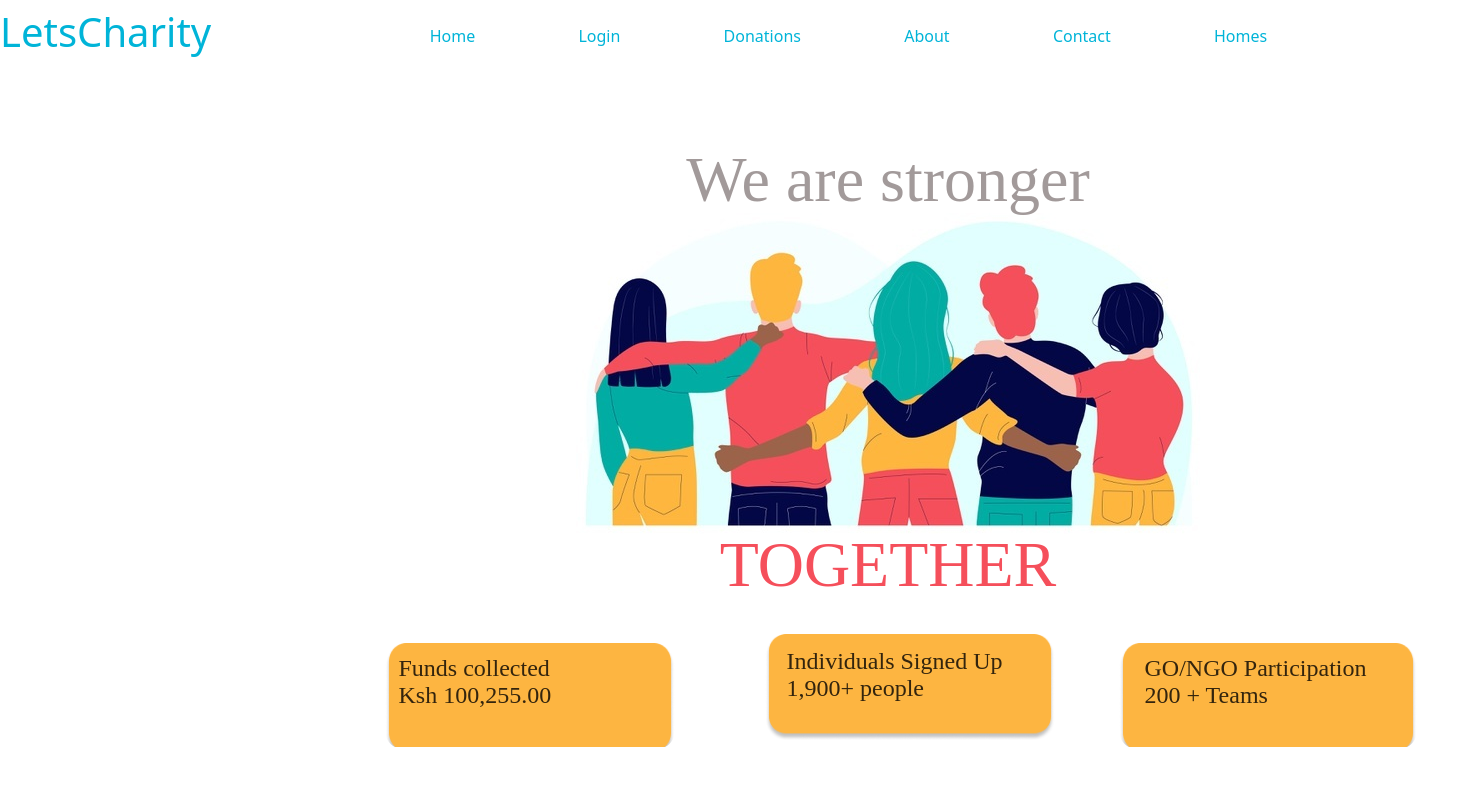
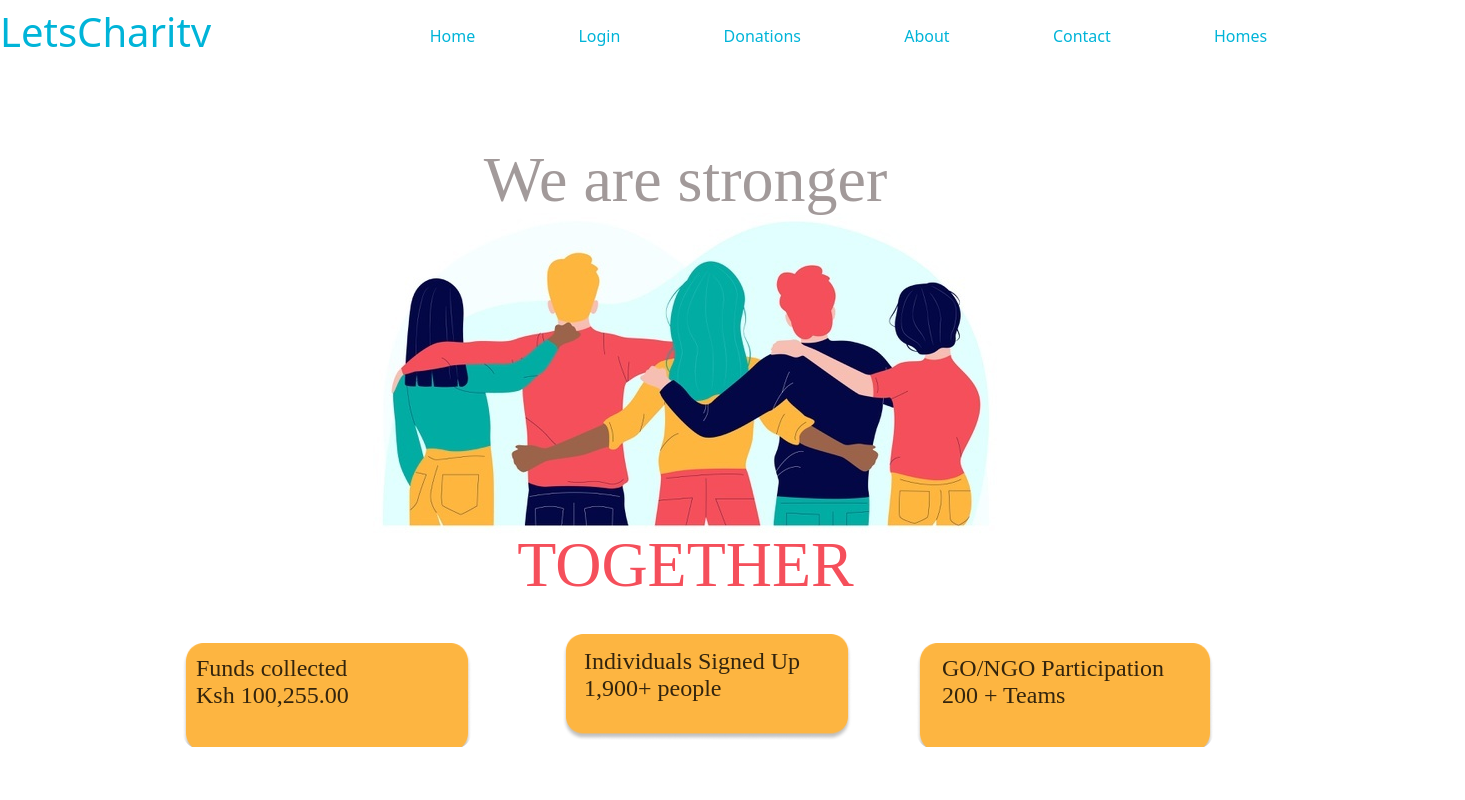
Before and after one commit to phase-5-children-s-home/childrens-home-app, a React (Create React App) app in the folder frontend/: page / in a window 1280 px wide. Shown: the top 800 px of the page, 1465 px wide, since content can reach past the window. Built offline with nearby package versions, Linux system fonts and the light colour scheme; a web font is replaced by a local one; what react-auth-kit would draw is missing.

Commit message:
margin setup

```diff
--- a/frontend/src/components/homepage.module.css
+++ b/frontend/src/components/homepage.module.css
@@ -6,7 +6,7 @@
     align-items: center;
     justify-content: center; /*Center horizontally */
     border-color: transparent;
-    margin-left: 275px;
+    margin-left: -65px;
   }
   .mac-book1 {
     top: -75px;
```
